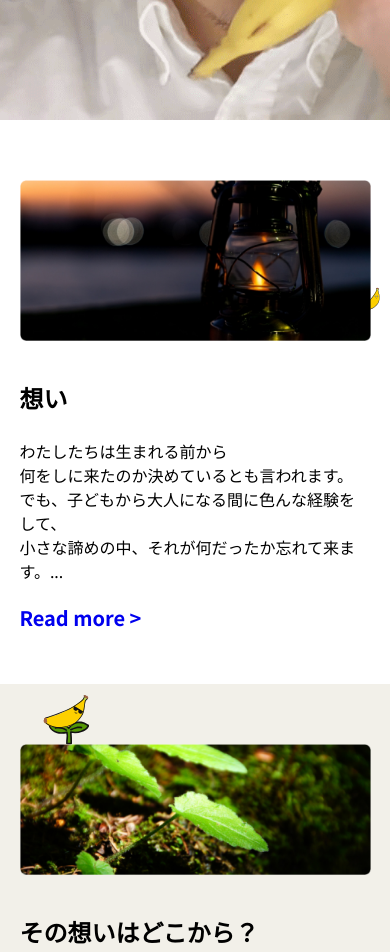
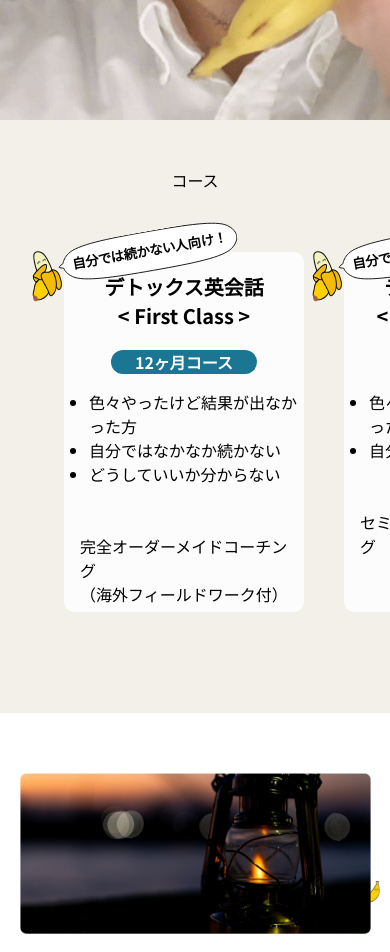
Before and after one commit to Sho8000/Client-s-Detox-English-Conversation, a website with bundled scripts: page index.html in a window 390 px wide. Shown: the part 580-1532 px from the top of the page. Built offline with nearby package versions, Linux system fonts and the light colour scheme.

Commit message:
responsive for main/Course

```diff
--- a/js/components/Index.js
+++ b/js/components/Index.js
@@ -13,7 +13,7 @@ export class Index extends Component{
           </div>
         </section>`
       )
-      for(let i=3;i<IndexContents.length;i++){
+      for(let i=2;i<IndexContents.length;i++){
       //add each section contents
       let odd = "";
         if(i%2===0){
--- a/sass/index.scss
+++ b/sass/index.scss
@@ -1050,75 +1050,58 @@ main{
     }
  */
     //For `Course`,
-/*     @media only screen and (max-width:549px){
+    @media only screen and (max-width:1249px){
       #indexPage__contents{
         .indexPage__container{
-          .indexPage__items{
-            min-height: 450px;
-          }
-          .Maincomment{
-            display: flex;
-            .comments{
-              position: relative;
-              margin-top: 2rem;
-              margin-left: 5rem;
-              .mainComment{
-                position: absolute;
-                top: 50%;
-                left: 40%;
-                z-index: 2;
-                transform: translateY(-75%);
-                img{
-                  width: 570px;
-                }
-              }
-              .lineBtn{
-                position: absolute;
-                z-index: 2;
-                bottom: 40px;
-                width: 142px;
-                line-height: 45px;
-                border-radius: 5px;
-                background-color: $LineBG;
-                color: white;
-                border: none;
-                margin: auto 0;
-                p{
-                  margin: 0;
-                }
-              }
-            }
-            .mainPic{
-              position: relative;
-              width: 100%;
-              height: 600px;
-              img{
-                position: absolute;
-                width: 600px;
-                right: 0;
-              }
-            }
-          }
           .Course{
-            display: flex;
-            flex-direction: column;
-          .courseContainer{
-              width: 80%;
+            width: 100%;
+            overflow-y: auto;
+            .courseContainer{
+              width: auto;
               margin: 2rem auto;
               .CourseTitle{
+                width: 100vw;
                 text-align: center;
                 margin-bottom: 60px;
               }
               .CourseList{
+                width: 100%;
                 display: flex;
-                justify-content: space-between;
+                justify-content: left;
+                column-gap: 40px;
+                row-gap: 30px;
+                margin: 0 0 0 4rem;
                 .courseCard{
                   width: 300px;
                   height: 320px;
                   background-color: #FCFCFC;
                   border-radius: 10px;
                   position: relative;
+                }
+              }
+              .CourseReadMore{
+                width: 100%;
+                text-align: right;
+              }
+            }
+          }
+        }
+      }
+    }
+    @media only screen and (max-width:424px){
+      #indexPage__contents{
+        .indexPage__container{
+          .Course{
+            .courseContainer{
+              .CourseList{
+                .courseCard{
+                  width: 240px;
+                  height: 360px;
+                  background-color: #FCFCFC;
+                  border-radius: 10px;
+                  position: relative;
                   .cTitle{
+                    width: 100%;
                     text-align: center;
                   }
                   .cPeriod{
@@ -1152,87 +1135,10 @@ main{
               }
             }
           }
-          .SubcommentThoughtness{
-            place-content: center;
-            .SubcommentThoughtnessContainer{
-              width: 75%;
-              display: flex;
-              align-items: center;
-              gap: 60px;
-              margin: auto;
-              .images{
-                position: relative;
-                .subImg{
-                  position: absolute;
-                  top: 60%;
-                  left: 95%;
-                  mix-blend-mode: darken;
-                }
-              }
-            }
-          }
-          .Subcomment{
-            place-content: center;
-            .SubcommentContainer{
-              width: 75%;
-              display: flex;
-              align-items: center;
-              gap: 60px;
-              margin: auto;
-              .images{
-                order: -1;
-                position: relative;
-                .subImg{
-                  position: absolute;
-                  top: -27%;
-                }
-              }
-            }
-          }
-          .voiceContainer{
-            width: 100%;
-            margin: auto;
-            padding: 2rem 0;
-            .titleContainer{
-              display: flex;
-              justify-content: center;
-              align-items: center;
-              img{
-                height: 50px;
-                margin-left: 1rem;
-              }
-            }
-            .cardContainer{
-              display: flex;
-              flex-wrap: wrap;
-              justify-content: space-evenly;
-              row-gap: 65px;
-              .voiceCard{
-                width: 520px;
-                p{
-                  text-align: center;
-                  margin: auto;
-                }
-                iframe{
-                  width: 100%;
-                  height: 293px;
-                }
-              }
-            }
-            .readMore{
-              width: 90%;
-              text-align: right;
-              margin: auto;
-            }
-          }
-        }
-        .odd{
-          background-color: #F2F0E9;
         }
       }
     }
 
- */
     //For `SubcommentThoughtness`,
     @media only screen and (max-width:1000px){
       #indexPage__contents{
```
Also changed, not shown: css/index.css, 1 other file.
